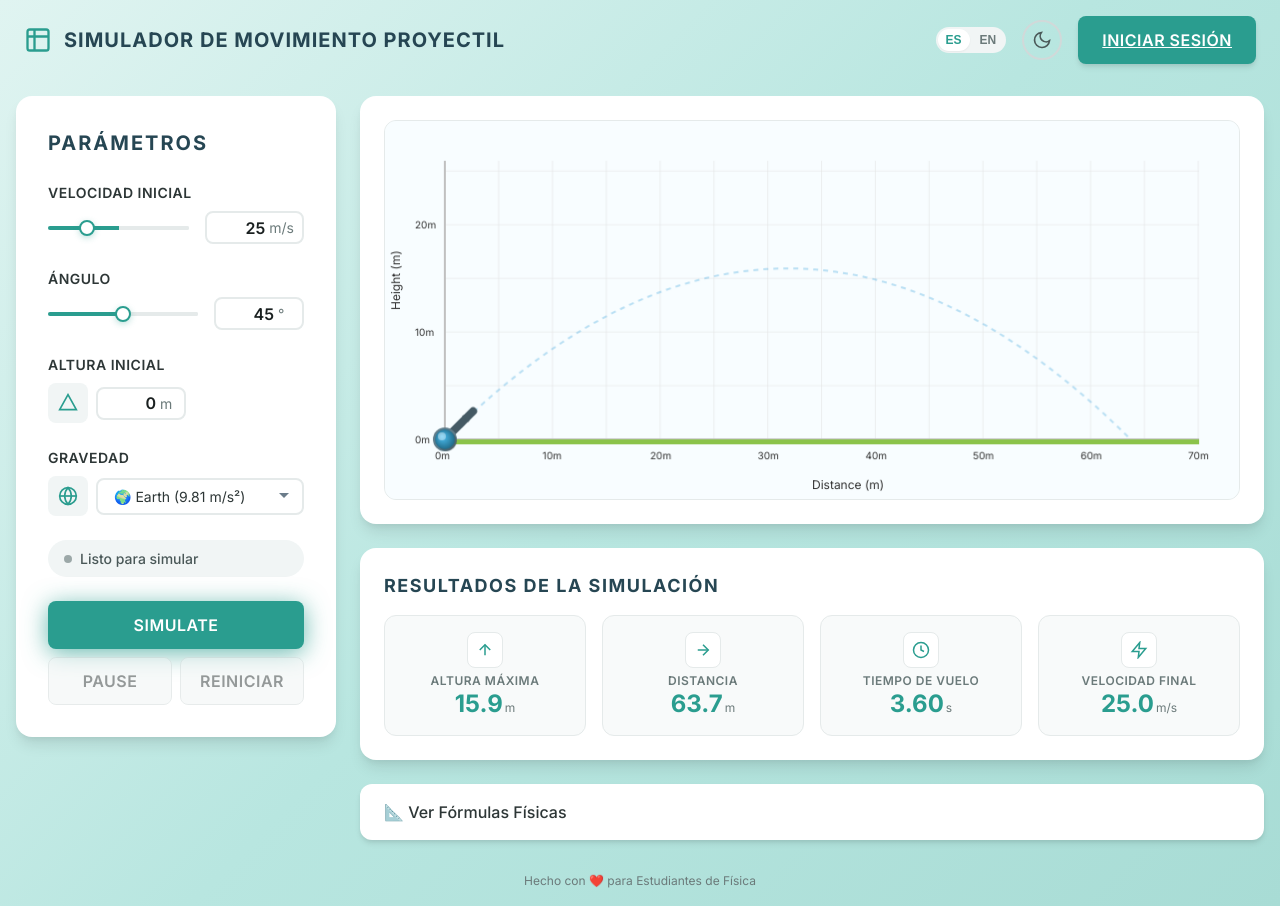
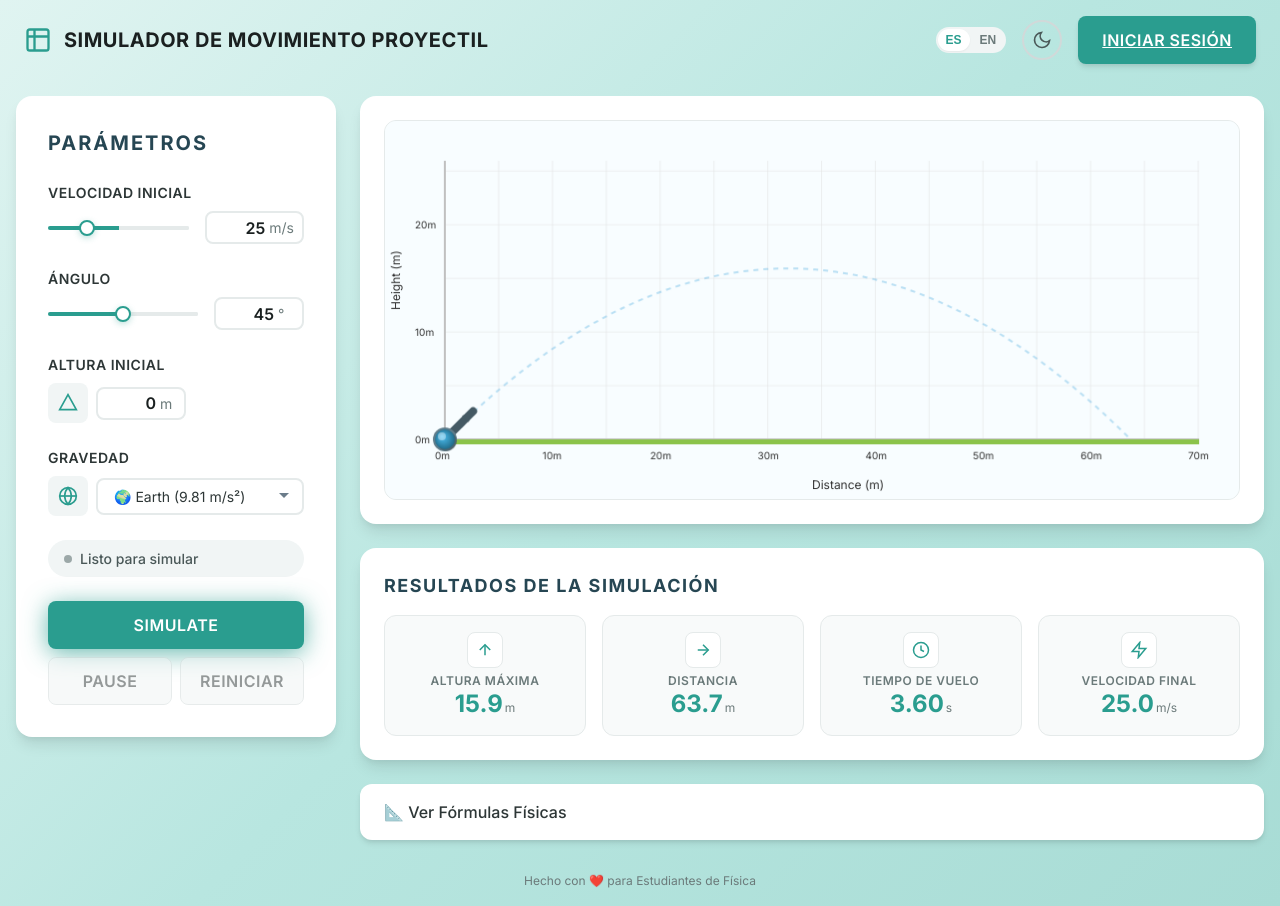
Before and after one commit to SrJCBM/projectile-motion-simulator, a plain HTML site: page client/simulator.html in a window 1280 px wide. Drawn offline with nearby package versions, Linux system fonts and the light colour scheme.

Commit message:
Css Second Improvement

```diff
--- a/client/css/style.css
+++ b/client/css/style.css
@@ -187,9 +187,12 @@ body {
 .header__title {
     font-size: var(--font-size-xl);
     font-weight: var(--font-weight-bold);
-    color: var(--color-accent);
+    color: var(--color-gray-800);
     text-transform: uppercase;
-    letter-spacing: 1px;
+    letter-spacing: 0.5px;
+    line-height: 1.2;
+    text-decoration: none;
+    border: none;
 }
 
 .header__actions {
--- a/client/css/ui-components.css
+++ b/client/css/ui-components.css
@@ -450,6 +450,24 @@
     gap: 0.75rem;
     text-decoration: none;
     color: inherit;
+    border: none;
+    outline: none;
+    transition: opacity var(--transition-fast);
+}
+
+.header__brand-link:hover {
+    opacity: 0.8;
+}
+
+.header__brand-link:focus {
+    outline: 2px solid var(--color-primary);
+    outline-offset: 4px;
+    border-radius: var(--radius-sm);
+}
+
+.header__brand-link * {
+    text-decoration: none;
+    border: none;
 }
 
 .btn--ghost {
```
